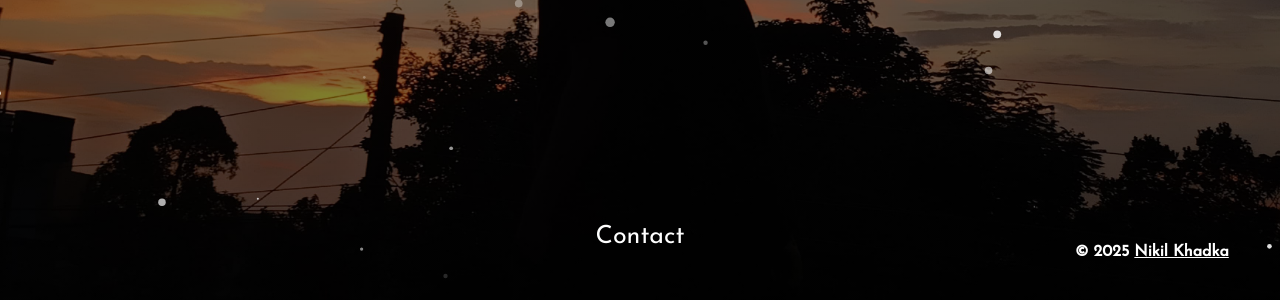
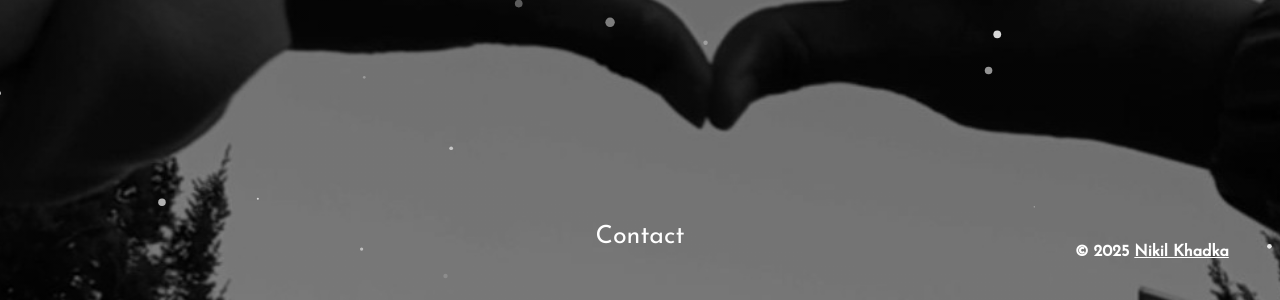
Before and after one commit to nikilkhadka/nikilkhadka, a plain HTML site: page index.html in a window 1280 px wide. Shown: the part 500-800 px from the top of the page. Drawn offline with nearby package versions, Linux system fonts and the light colour scheme.

Commit message:
Update index.css

```diff
--- a/index.css
+++ b/index.css
@@ -3,7 +3,7 @@
 body {
     padding:0px;
     margin:0px;
-    background:linear-gradient(0deg,rgba(0,0,0,0.5),rgba(0,0,0,0.5)),url("IMG-20240407-WA0001.jpg") center center;
+    background:linear-gradient(0deg,rgba(0,0,0,0.5),rgba(0,0,0,0.5)),url("ktha.jpg") center center;
     background-size:cover;
     width:100vw;
     height:100vh;
```
